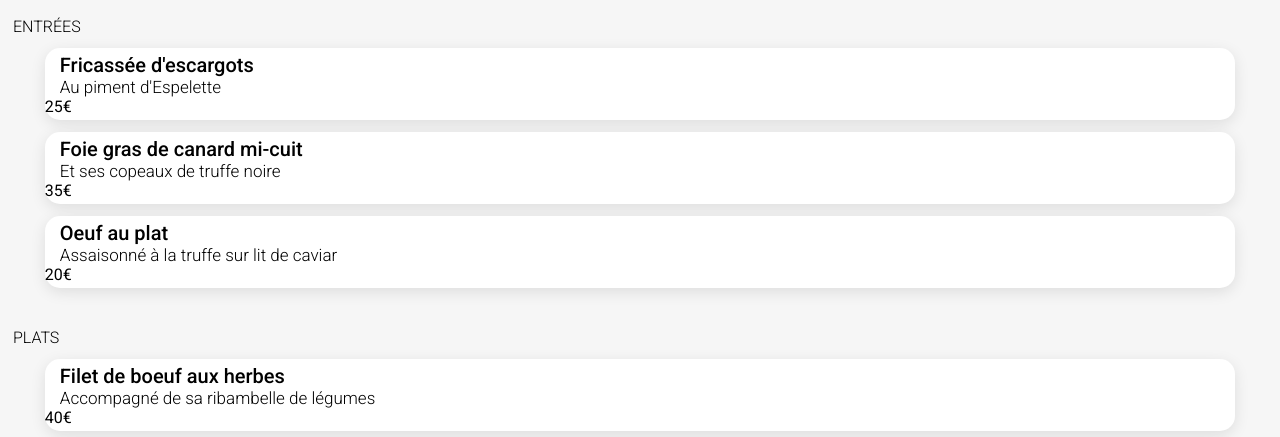
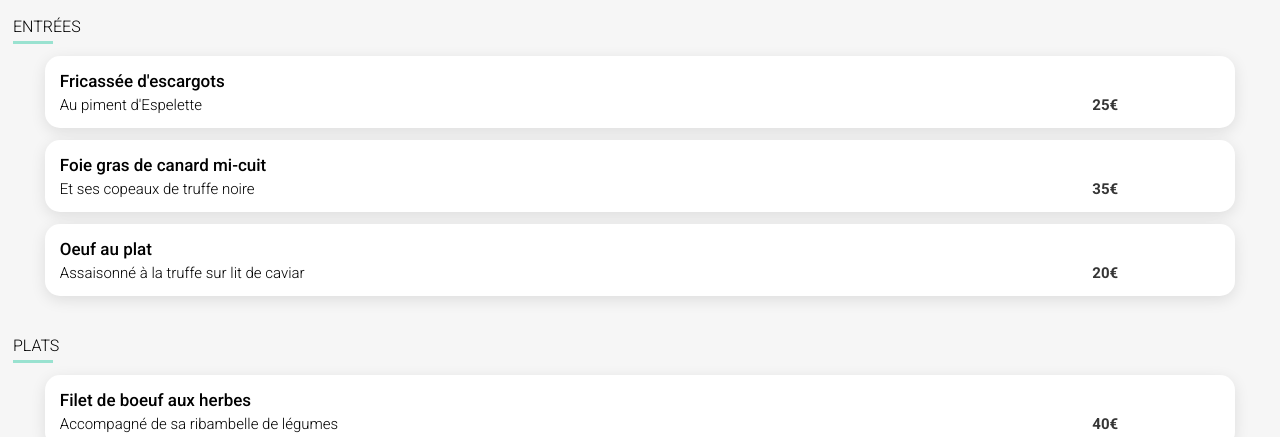
Before and after one commit to aewenn/ohmyfood_project, a website: page restaurants/menu1.html in a window 1280 px wide. Shown: the part 373-810 px from the top of the page. Drawn offline with nearby package versions, Linux system fonts and the light colour scheme; files that its build step writes are made by us from their sources; a web font is replaced by a local one.

Commit message:
Modifications code sass menu

```diff
--- a/sass/pages/_menu1.scss
+++ b/sass/pages/_menu1.scss
@@ -41,8 +41,11 @@
   font-weight: 300;
   line-height: normal;
   text-transform: uppercase;
-    padding-left: 13px;
   margin-top: 40px;
+  margin-left: 13px;
+  padding-bottom: 5px;
+  border-bottom: 3px solid $tertiary-color;
+  width: 40px;
 }
 
 .menus-section {
@@ -50,6 +53,7 @@
   display: flex;
   flex-direction: column;
   align-items: center;
+}
 
 .cards {
   border-radius: 15px;
@@ -65,19 +69,28 @@
 
 .cards-title {
   color: $text-black;
-      font-size: 20px;
+  font-size: 17px;
   font-style: normal;
   font-weight: 500;
   line-height: normal;
   padding-left: 15px;
+  padding-bottom:5px;
 }
 
 .cards p {
   color: $text-black;
-      font-size: 17px;
+  font-size: 15px;
   font-style: normal;
   font-weight: 300;
   line-height: normal;
   padding-left: 15px;
 }
+
+.cards-price {
+  position: absolute;
+  top: 56%;
+  left: 88%;
+  font-size: 15px;
+  font-weight: 700;
+  color: $dark-grey;
 }
```
Lines whose indentation alone changed are shown as unchanged.
